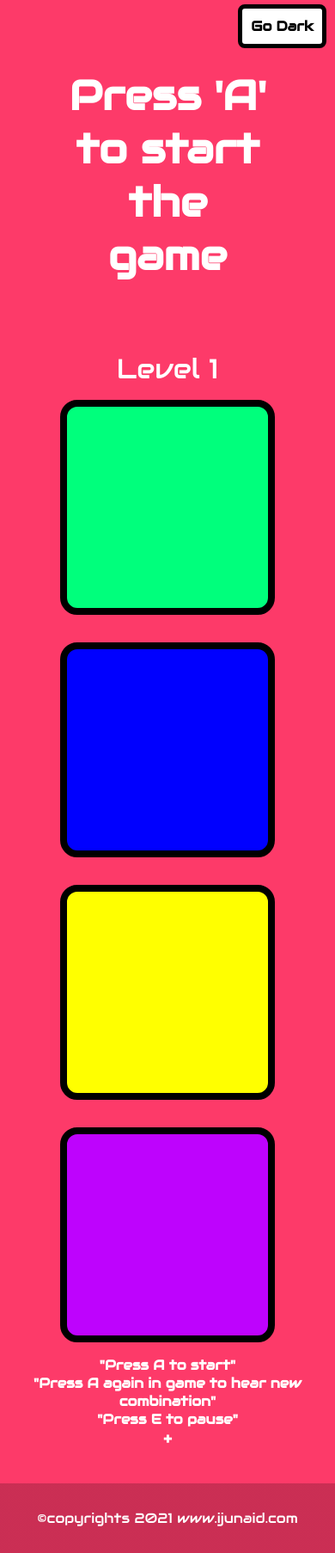
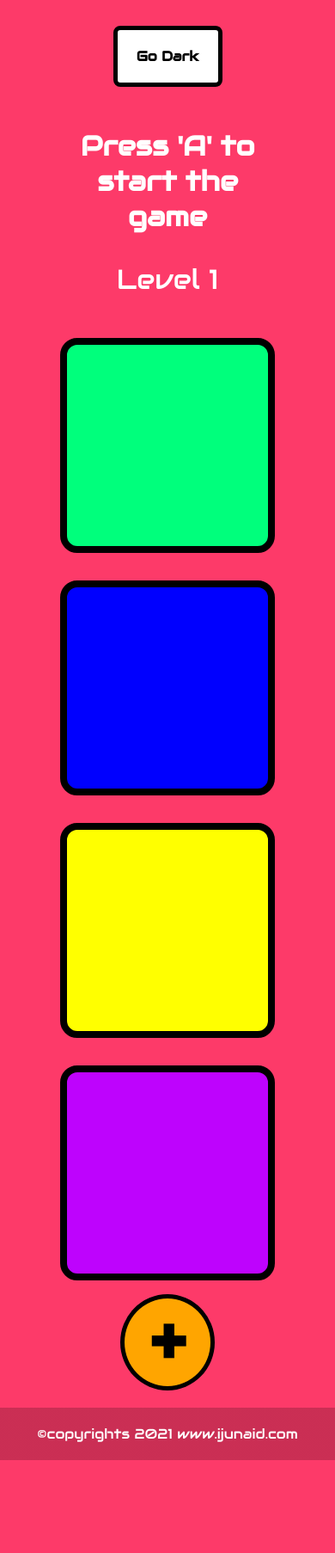
Before and after one commit to SwiftPerson/simongame, a plain HTML site: page index.html in a window 390 px wide. Shown: the whole page at 86% size. After the commit the page ends 1698 px from the top, so only its background shows below. Drawn offline with nearby package versions, Linux system fonts and the light colour scheme.

Commit message:
mobile optimized v.1

```diff
--- a/css/index.css
+++ b/css/index.css
@@ -1,11 +1,9 @@
-:root{
-
-  --bg:#fd3a69;
-  --btn1:#00ff7c;
-  --btn2:blue;
-  --btn3:yellow;
-  --btn4:#be03fd;
-
+:root {
+  --bg: #fd3a69;
+  --btn1: #00ff7c;
+  --btn2: blue;
+  --btn3: yellow;
+  --btn4: #be03fd;
   /* --bg:#fd3a69;
     --btn1:#120078;
     --btn2:#fecd1a;
@@ -13,51 +11,42 @@
     --btn4:#008891; */
 }
 
-*{
+body {
   margin: 0;
-}
-
-body{
   background: var(--bg);
   font-family: 'Audiowide', cursive;
   color: white;
   text-align: center;
-
 }
 
-.btn{
+h1 {
+  margin: 5rem;
+  margin-bottom: 0;
+  font-size: 3rem;
+}
+
+p {
+  font-size: 2rem;
+}
+
+footer {
+  margin-top: 20px;
+  background-image: linear-gradient(rgba(0, 0, 0, 0.2), rgba(0, 0, 0, 0.2));
+  padding: 20px;
+}
+
+.btn {
   width: 250px;
   height: 250px;
   margin: 1rem;
   border: 0.5rem solid black;
   border-radius: 20px;
-
 }
 
-h1{
-margin: 5rem;
-font-size: 3rem;
-
-}
-
-p{
-  font-size: 2rem;
-}
-
-
-footer{
-
-  margin: 40px 0 0 0;
-  background-image: linear-gradient(rgba(0, 0, 0, 0.2),rgba(0, 0, 0, 0.2));
-  padding: 30px;
-}
-
-
-
-.theme{
+.theme {
   position: absolute;
   right: 10px;
-  top:5px;
+  top: 5px;
   background: white;
   padding: 10px;
   border: 5px solid;
@@ -66,25 +55,65 @@ footer{
   color: black;
 }
 
-
-.btn1{
+.btn1 {
   background-color: var(--btn1);
 }
-.btn2{
+
+.btn2 {
   background-color: var(--btn2);
 }
-.btn3{
+
+.btn3 {
   background-color: var(--btn3)
 }
-.btn4{
+
+.btn4 {
   background-color: var(--btn4)
 }
 
-.pressed{
-
+.pressed {
   box-shadow: 3px grey;
   /* opacity: 0.5; */
   width: 260px;
   height: 260px;
+}
+
+h3 {
+  display: none;
+}
+
+@media (max-width:990px) {
+  .theme {
+    position: static;
+    background: white;
+    padding: 20px 0;
+    width: 30%;
+    margin: auto;
+    margin-top: 30px;
+  }
+
+  h1 {
+    margin-top: 3rem;
+    font-size: 2rem;
+  }
+
+  p {
+    font-size: 2rem;
+  }
+
+  h4 {
+    display: none;
+  }
+
+  h3 {
+    background-color: orange;
+    border-radius: 100%;
+    border: 5px solid black;
+    color: black;
+    display: block;
+    font-size: 5rem;
+    margin: auto;
+    width: 100px;
+  }
 
 }
```
Lines whose indentation alone changed are shown as unchanged.
